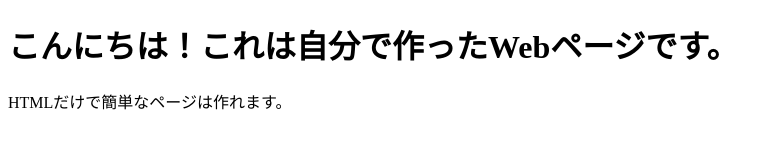
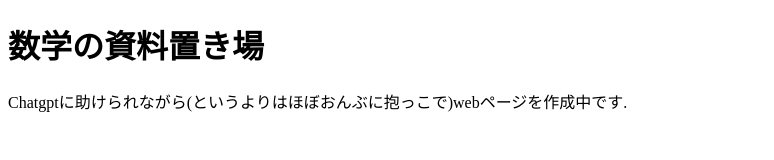
Before and after one commit to SendaTomoya/WebPages, a plain HTML site: page index.html in a window 1280 px wide. Shown: the whole page, without its empty margins (0-774 px from the left). Drawn offline with Linux system fonts and the light colour scheme.

Commit message:
Update index.html
本文の変更

```diff
--- a/index.html
+++ b/index.html
@@ -5,7 +5,7 @@
   <title>My First Web Page</title>
 </head>
 <body>
-  <h1>こんにちは！これは自分で作ったWebページです。</h1>
-  <p>HTMLだけで簡単なページは作れます。</p>
+  <h1>数学の資料置き場</h1>
+  <p>Chatgptに助けられながら(というよりはほぼおんぶに抱っこで)webページを作成中です.</p>
 </body>
 </html>
```
